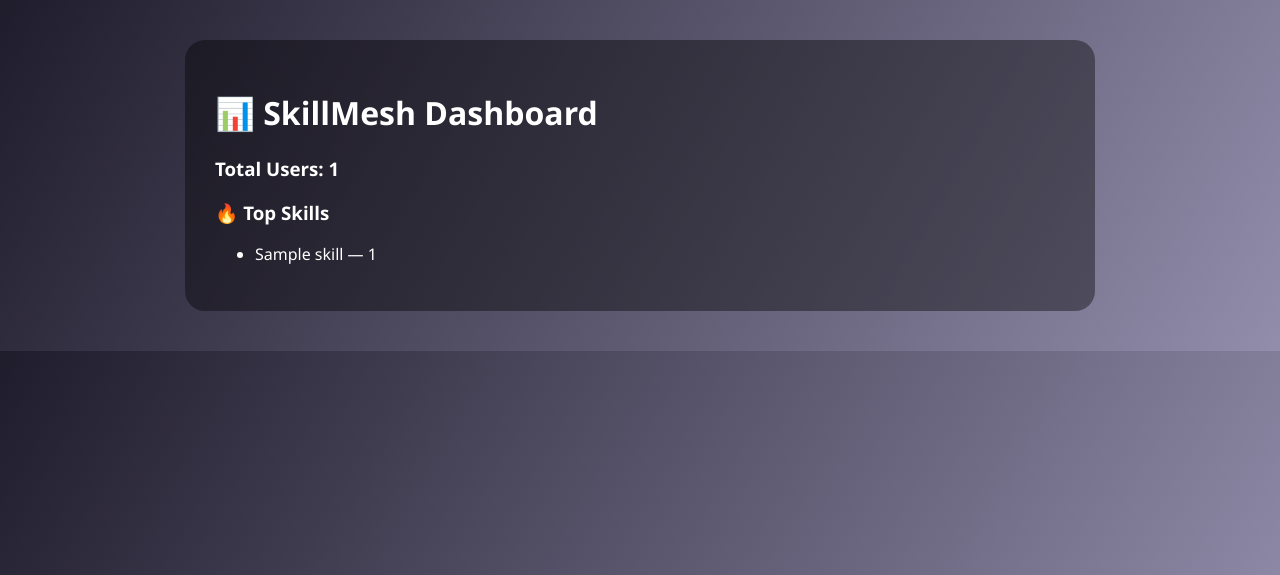
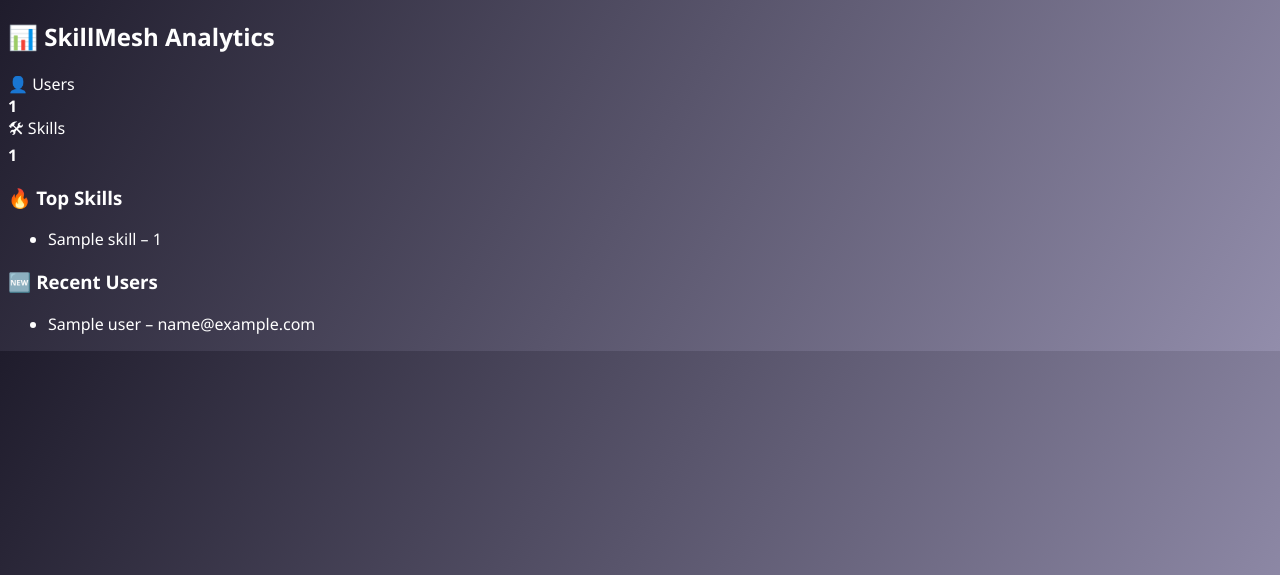
Before and after one commit to Ashith3004/Cognexia, a Flask app: template skillmesh-cognexia/templates/dashboard.html in a window 1280 px wide. Shown: the top 575 px of the page. Run offline with Flask 3, Linux system fonts and the light colour scheme; the template is opened without the code that fills it: most values are stand-ins (such as "Sample title", 1, 10 or a date in 2020); parts of the project's set-up code (start-up, migrations or seed data) failed here and were passed over.

Commit message:
Update dashboard.html

```diff
--- a/skillmesh-cognexia/templates/dashboard.html
+++ b/skillmesh-cognexia/templates/dashboard.html
@@ -1,22 +1,31 @@
 <!DOCTYPE html>
 <html>
 <head>
-    <title>Dashboard</title>
-    <link rel="stylesheet" href="/static/css/style.css">
+  <title>Analytics Dashboard</title>
+  <link rel="stylesheet" href="/static/css/style.css">
 </head>
 <body>
 
-<div class="container">
-    <h1>📊 SkillMesh Dashboard</h1>
-    <h3>Total Users: {{total_users}}</h3>
+<h2>📊 SkillMesh Analytics</h2>
 
-    <h3>🔥 Top Skills</h3>
-    <ul>
-        {% for skill, count in top_skills.items() %}
-        <li>{{skill}} — {{count}}</li>
-        {% endfor %}
-    </ul>
+<div class="stats">
+  <div class="stat-card">👤 Users<br><b>{{ total_users }}</b></div>
+  <div class="stat-card">🛠 Skills<br><b>{{ total_skills }}</b></div>
 </div>
+
+<h3>🔥 Top Skills</h3>
+<ul>
+  {% for skill, count in top_skills %}
+    <li>{{ skill }} – {{ count }}</li>
+  {% endfor %}
+</ul>
+
+<h3>🆕 Recent Users</h3>
+<ul>
+  {% for u in recent_users %}
+    <li>{{ u.name }} – {{ u.email }}</li>
+  {% endfor %}
+</ul>
 
 </body>
 </html>
```
